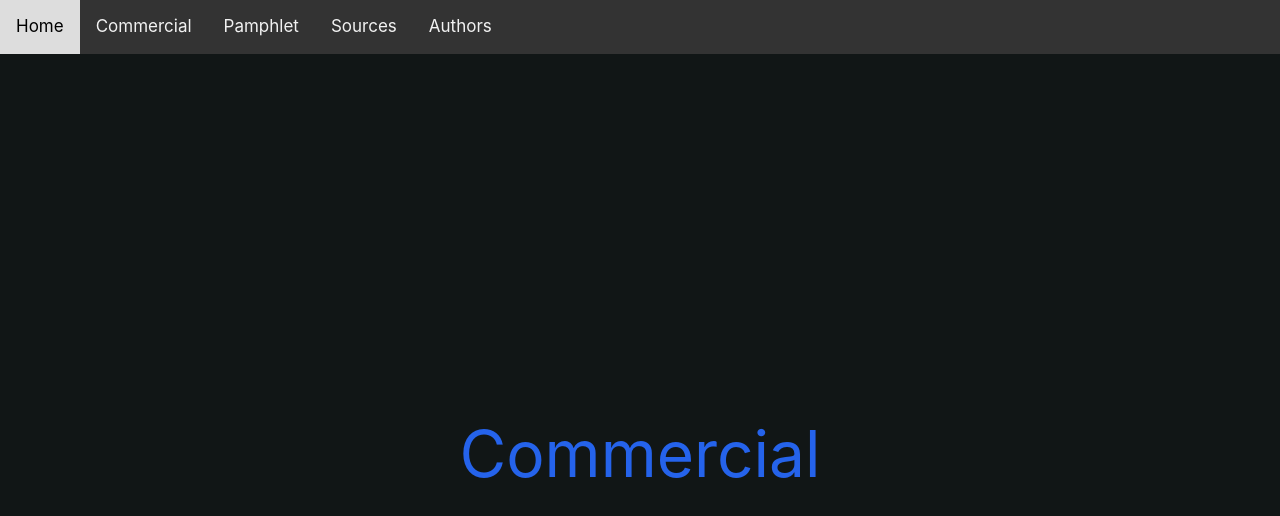
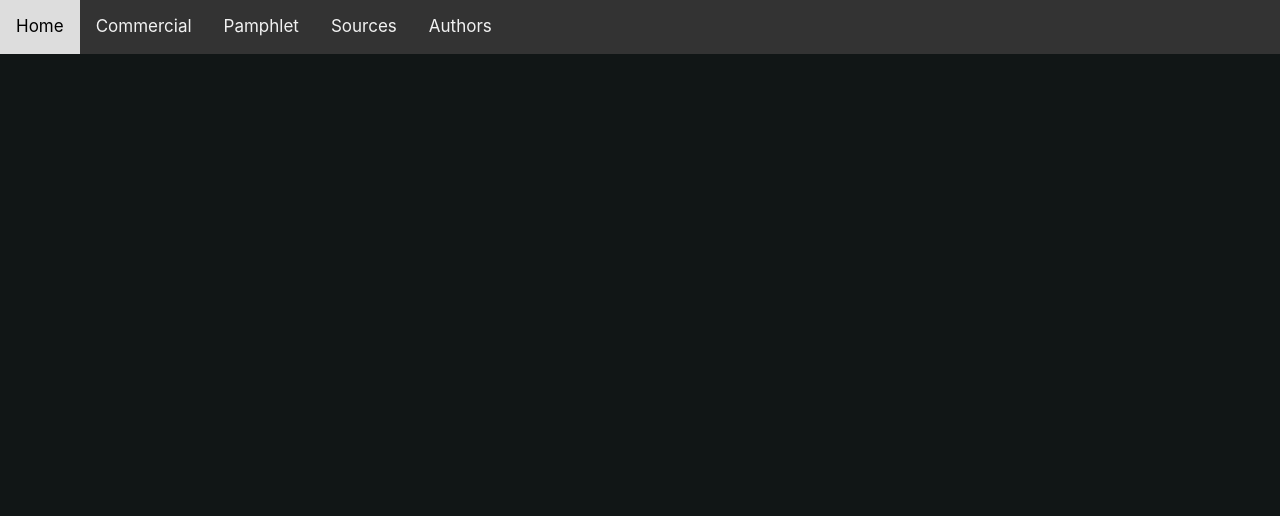
Before and after one commit to Thetoyking91/quagga-mussels, a Next.js app: page /commercial in a window 1280 px wide. Shown: the top 516 px of the page. Built offline with nearby package versions, Linux system fonts and the light colour scheme.

Commit message:
Update commercial.js

```diff
--- a/pages/commercial.js
+++ b/pages/commercial.js
@@ -6,7 +6,7 @@ import Template from '../public/Template'
 export default function Home() {
   return (
     <div>
-      <Template title="Commercial | Quagga Mussel Awareness" headText="Commercial" desc="This is the commercial" >
+      <Template title="Commercial | Quagga Mussel Awareness" headText="" desc="This is the commercial" >
     </Template>
     </div>
   )
```
